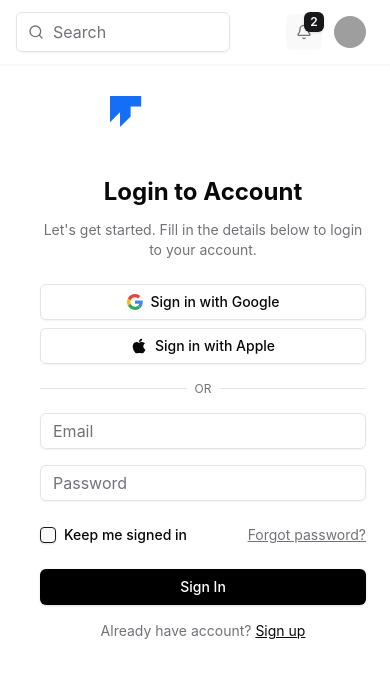
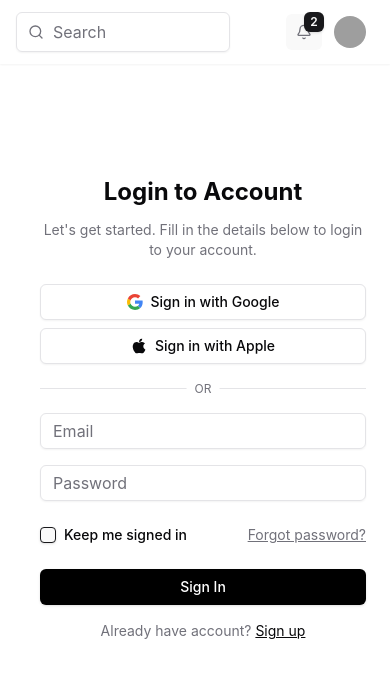
Before and after one commit to bdnaeem3/anas-client, a React (Vite) app: page /login in a window 390 px wide. Shown: the top 678 px of the page. Built offline with nearby package versions, Linux system fonts and the light colour scheme; grey boxes are pictures that could not be loaded.

Commit message:
Logo position fix for signup page

```diff
--- a/src/sections/CRM/DealView.jsx
+++ b/src/sections/CRM/DealView.jsx
@@ -20,7 +20,7 @@
   }, [showActivityScheduler])
 
   return (
-    <div className="flex gap-4 p-4">
+    <div className="flex h-[calc(100vh-4rem)] gap-4 p-4">
       <div className="flex flex-1 flex-col gap-4">
         <Card className="bg-card p-6">
           <div className="flex items-center justify-between">
--- a/src/sections/auth/LoginForm.jsx
+++ b/src/sections/auth/LoginForm.jsx
@@ -55,9 +55,9 @@
     return (
         <div className="md:w-1/2 md:flex items-center justify-center px-6 py-24 relative">
             {/* Logo */}
-            <div className="absolute top-4 left-1/2 -translate-x-1/2 md:left-4 md:translate-x-0">
+            {/* <div className="absolute top-4 left-1/2 -translate-x-1/2 md:left-4 md:translate-x-0">
                 <img src={TalkPilot} width={200} height={200} />
-            </div>
+            </div> */}
 
             <div className="w-full max-w-sm space-y-6 m-auto">
                 {/* Header */}
--- a/src/sections/auth/SignUpForm.jsx
+++ b/src/sections/auth/SignUpForm.jsx
@@ -60,9 +60,9 @@
     return (
         <div className="md:w-1/2 md:flex items-center justify-center px-6 py-24 relative">       {/* Left side - Sign-up form */}
             {/* Logo */}
-            <div className="absolute top-4 left-1/2 -translate-x-1/2 md:left-4 md:translate-x-0">
+            {/* <div className="absolute top-4 left-1/2 -translate-x-1/2 md:left-4 md:translate-x-0">
                 <img src={TalkPilot} width={200} height={200} />
-            </div>
+            </div> */}
 
             <div className="w-full max-w-sm space-y-6 m-auto">
                 {/* Header */}
```
